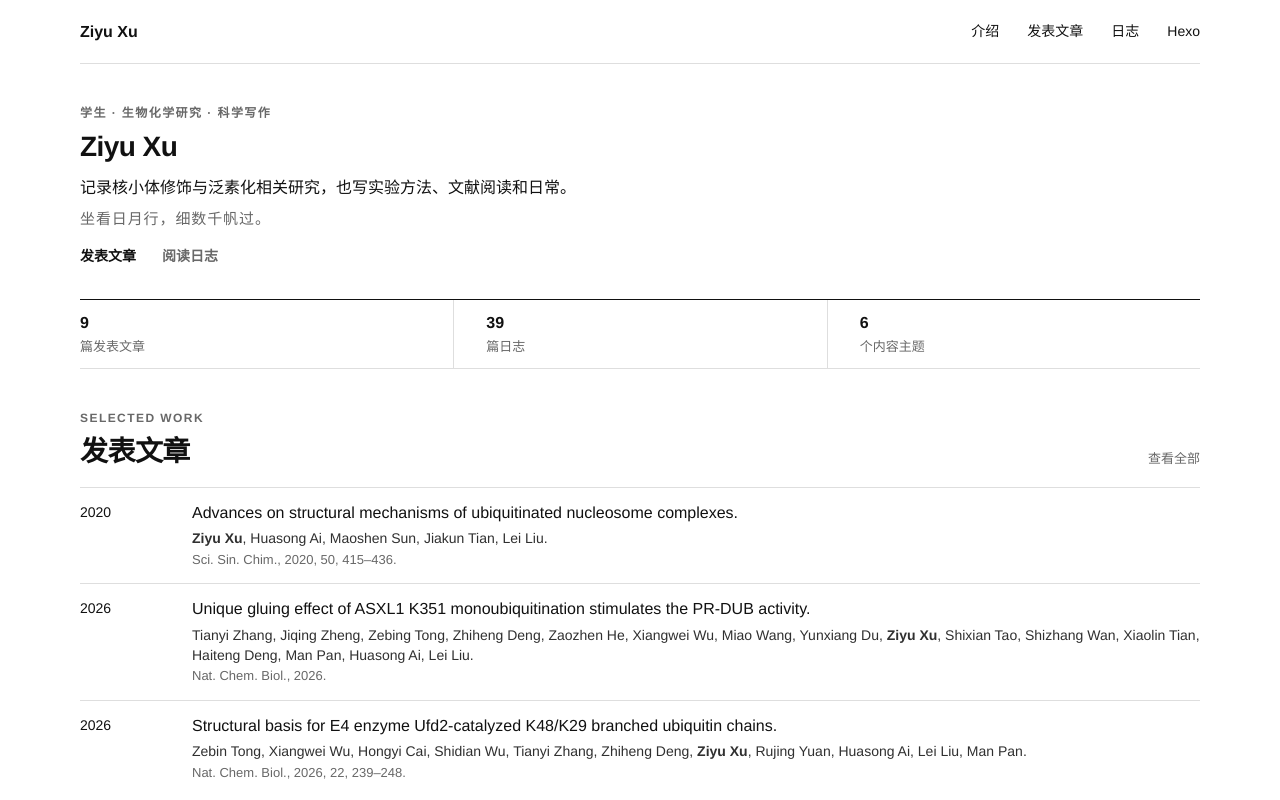
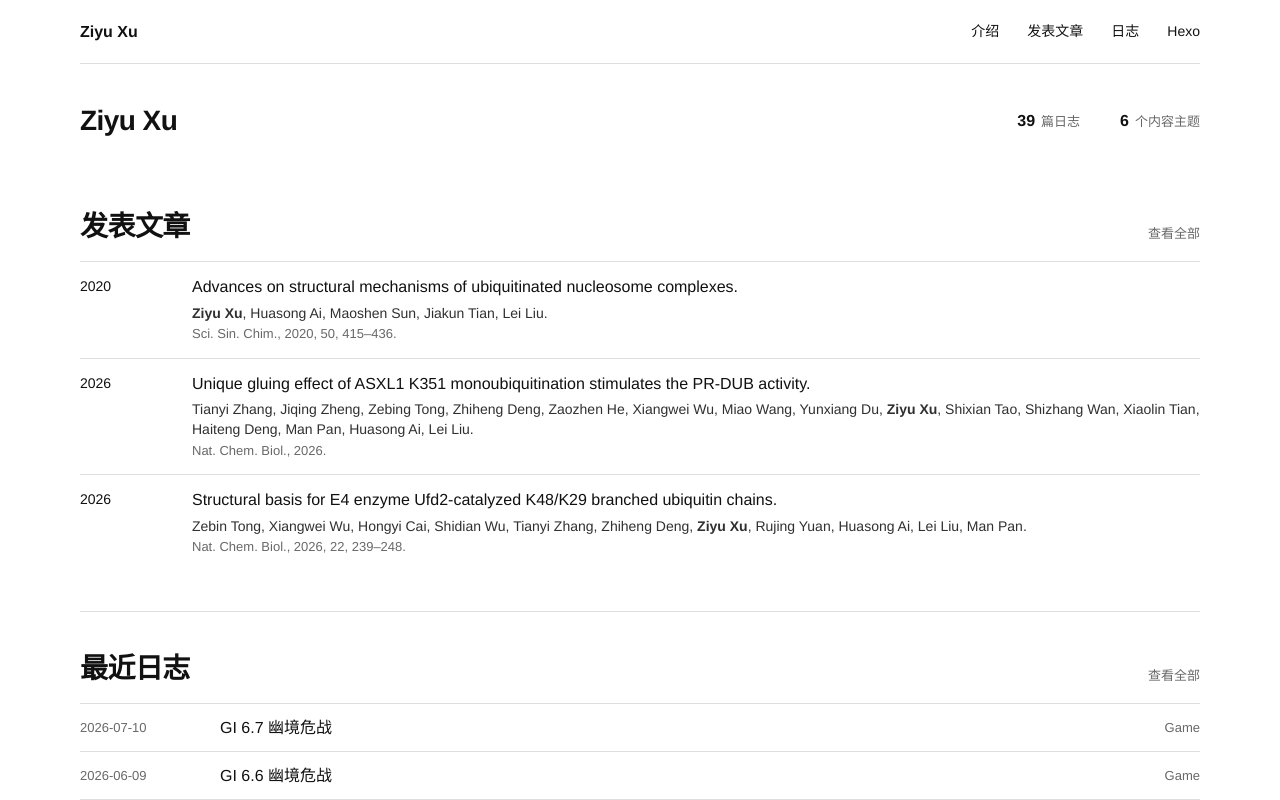
Before and after one commit to ziyu-xu/ziyu-xu.github.io, a Next.js app in the folder sites/: page / in a window 1280 px wide. Shown: the top 800 px of the page. Built offline with nearby package versions, Linux system fonts and the light colour scheme.

Commit message:
Simplify portfolio headings

```diff
--- a/sites/app/about/page.tsx
+++ b/sites/app/about/page.tsx
@@ -10,7 +10,6 @@ export default function AboutPage() {
   return (
     <main>
       <header className="page-intro">
-        <p className="eyebrow">About</p>
         <h1>介绍</h1>
         <p>研究、实验和一些值得记下来的事情。</p>
       </header>
--- a/sites/app/globals.css
+++ b/sites/app/globals.css
@@ -82,17 +82,7 @@ main {
 }
 
 .hero {
-  max-width: 880px;
   padding: 40px 0 32px;
-}
-
-.eyebrow {
-  margin: 0 0 8px;
-  color: var(--muted);
-  font-size: 12px;
-  font-weight: 700;
-  letter-spacing: 0.12em;
-  text-transform: uppercase;
 }
 
 h1,
@@ -115,51 +105,24 @@ h1 {
   line-height: 1.2;
 }
 
-.hero-lead {
-  max-width: 680px;
-  margin: 12px 0 0;
-  font-family: var(--font-main);
-  font-size: 16px;
-  line-height: 1.5;
+.hero-overview {
+  display: flex;
+  align-items: center;
+  justify-content: space-between;
+  gap: 48px;
 }
 
-.motto {
-  margin: 8px 0 0;
-  color: var(--muted);
-  font-size: 15px;
-  letter-spacing: 0.06em;
+.hero-stats {
+  display: flex;
+  align-items: center;
+  gap: 40px;
 }
 
-.hero-actions {
+.hero-stats > div {
   display: flex;
-  gap: 26px;
-  margin-top: 16px;
-  font-size: 14px;
-  font-weight: 700;
-}
-
-.hero-actions .quiet-link {
-  color: var(--muted);
-}
-
-.summary-grid {
-  border-top: 1px solid var(--ink);
-  border-bottom: 1px solid var(--line);
-  display: grid;
-  grid-template-columns: repeat(3, 1fr);
-}
-
-.summary-grid > div {
-  min-height: 68px;
-  padding: 12px 0;
-  display: flex;
-  flex-direction: column;
-  justify-content: space-between;
-}
-
-.summary-grid > div + div {
-  border-left: 1px solid var(--line);
-  padding-left: 32px;
+  align-items: baseline;
+  gap: 6px;
+  white-space: nowrap;
 }
 
 .summary-number {
@@ -344,22 +307,16 @@ h1 {
     padding: 32px 0 28px;
   }
 
-  .hero-lead {
-    margin-top: 10px;
+  .hero-overview {
+    gap: 14px;
   }
 
-  .summary-grid {
-    grid-template-columns: 1fr;
+  .hero-stats {
+    gap: 12px;
   }
 
-  .summary-grid > div {
-    min-height: 64px;
-  }
-
-  .summary-grid > div + div {
-    border-top: 1px solid var(--line);
-    border-left: 0;
-    padding-left: 0;
+  .hero-stats > div {
+    gap: 4px;
   }
 
   .section-block {
--- a/sites/app/page.tsx
+++ b/sites/app/page.tsx
@@ -22,23 +22,9 @@ export default function Home() {
   return (
     <main>
       <section className="hero">
-        <p className="eyebrow">学生 · 生物化学研究 · 科学写作</p>
+        <div className="hero-overview">
           <h1>Ziyu Xu</h1>
-        <p className="hero-lead">
-          记录核小体修饰与泛素化相关研究，也写实验方法、文献阅读和日常。
-        </p>
-        <p className="motto">坐看日月行，细数千帆过。</p>
-        <div className="hero-actions">
-          <Link href="/publications">发表文章</Link>
-          <Link href="/writing" className="quiet-link">阅读日志</Link>
-        </div>
-      </section>
-
-      <section className="summary-grid" aria-label="网站内容概览">
-        <div>
-          <span className="summary-number">{content.publications.length}</span>
-          <span className="summary-label">篇发表文章</span>
-        </div>
+          <div className="hero-stats" aria-label="网站内容概览">
             <div>
               <span className="summary-number">{content.posts.length}</span>
               <span className="summary-label">篇日志</span>
@@ -47,12 +33,13 @@ export default function Home() {
               <span className="summary-number">{content.tags.length}</span>
               <span className="summary-label">个内容主题</span>
             </div>
+          </div>
+        </div>
       </section>
 
       <section className="section-block">
         <div className="section-heading">
           <div>
-            <p className="eyebrow">Selected work</p>
             <h2>发表文章</h2>
           </div>
           <Link href="/publications">查看全部</Link>
@@ -78,7 +65,6 @@ export default function Home() {
       <section className="section-block">
         <div className="section-heading">
           <div>
-            <p className="eyebrow">Recent notes</p>
             <h2>最近日志</h2>
           </div>
           <Link href="/writing">查看全部</Link>
--- a/sites/app/publications/page.tsx
+++ b/sites/app/publications/page.tsx
@@ -15,7 +15,6 @@ export default function PublicationsPage() {
   return (
     <main className="full-publications">
       <header className="page-intro">
-        <p className="eyebrow">Publications</p>
         <h1>发表文章</h1>
         <p>按照第一作者、共同第一作者及发表顺序排列。</p>
       </header>
--- a/sites/app/writing/page.tsx
+++ b/sites/app/writing/page.tsx
@@ -10,7 +10,6 @@ export default function WritingPage() {
   return (
     <main className="full-writing">
       <header className="page-intro">
-        <p className="eyebrow">Writing</p>
         <h1>日志</h1>
         <p>实验方法、文献阅读、数据处理、游戏和日常。</p>
       </header>
```
Lines whose indentation alone changed are shown as unchanged.
